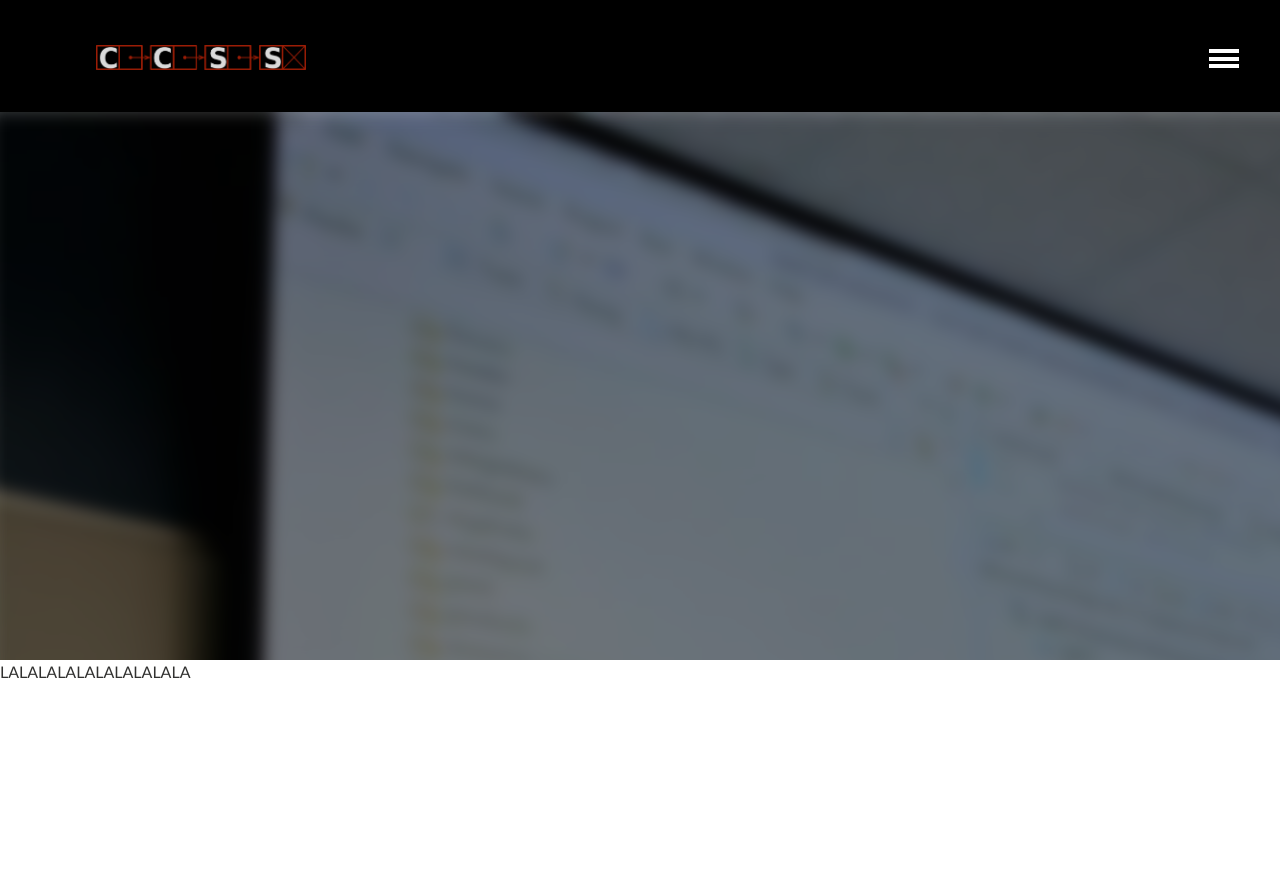
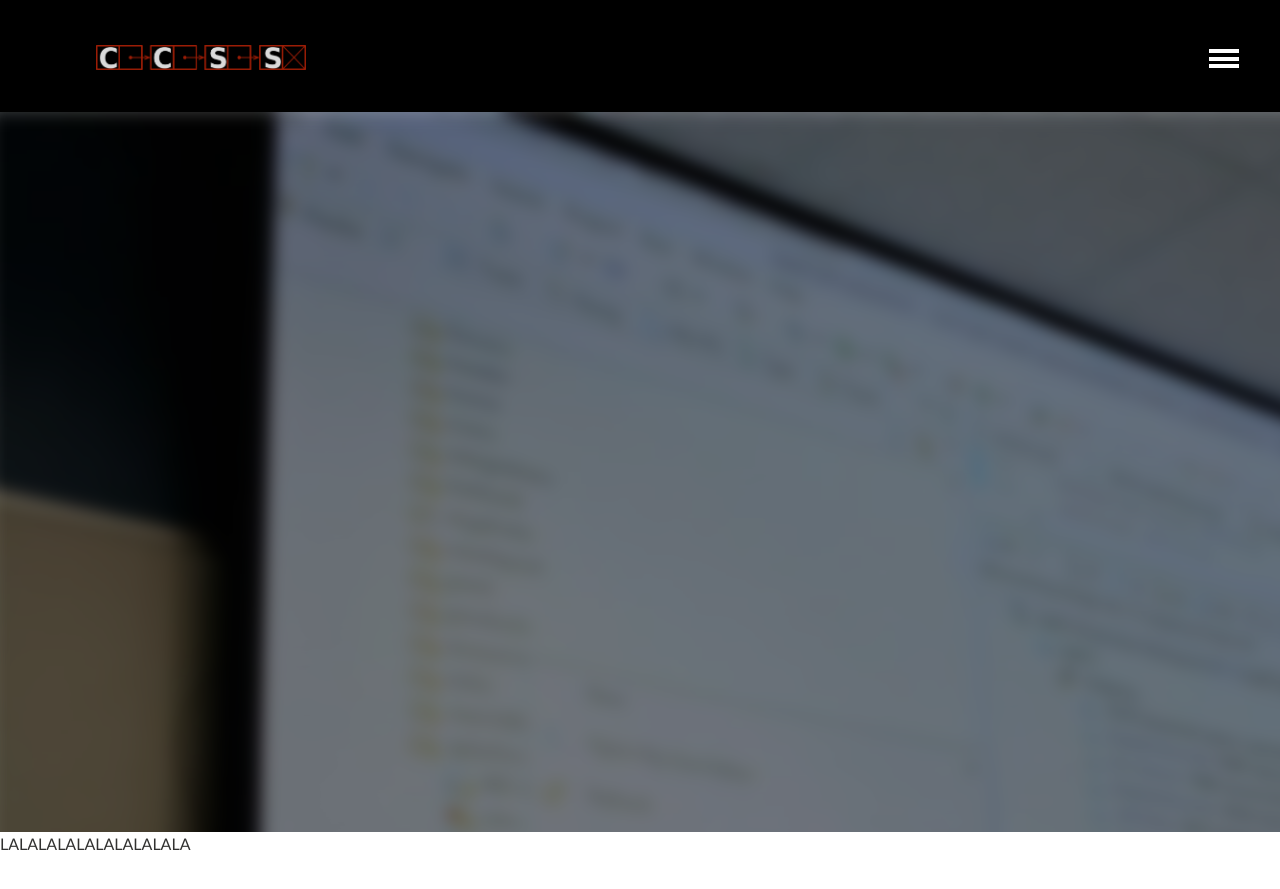
Before and after one commit to brittnylapierre/ccss_web, a Jekyll site: the page built from index.md, in a window 1280 px wide. Shown: the top 889 px of the page. Built offline with Jekyll 4.4.1, drawn with Linux system fonts in a browser that asks for light colours.

Commit message:
Updated _layout.scss

```diff
--- a/_sass/_layout.scss
+++ b/_sass/_layout.scss
@@ -295,8 +295,12 @@
   .page-image-wrapper { height: 328px; }
 }
 
-@media only screen and (min-width : 768px) {
+@media only screen and (min-width : 768px) and (orientation:landscape){
   .page-image-wrapper { height: 548px; }
+}
+
+@media only screen and (min-width : 768px) and (orientation:portrait){
+  .page-image-wrapper { height: 720px; }
 }
 
 @media only screen and (min-width : 1366px) {
```
